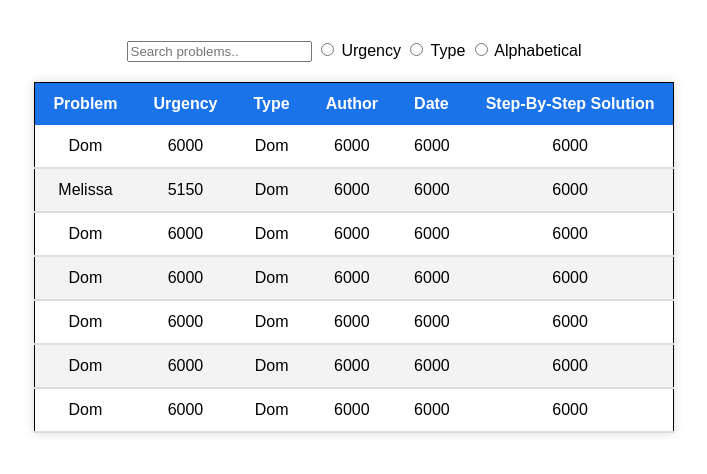
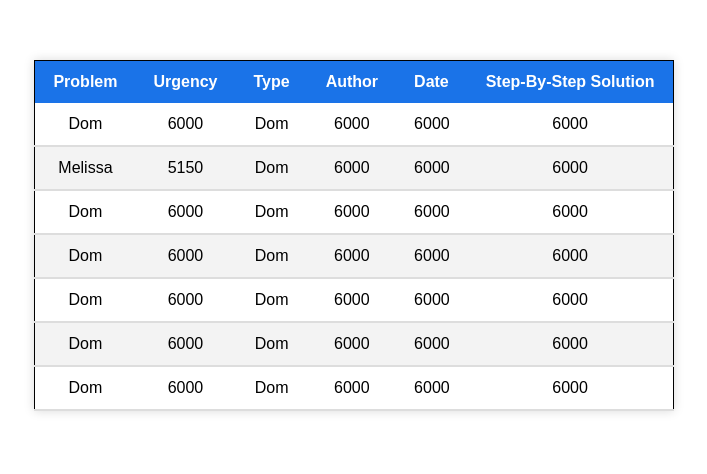
Before and after one commit to miles-phillips0/Amdocs-Hackathon-2022, a Flask app: page / in a window 1280 px wide. Shown: the part 80-554 px from the top of the page, without its empty margins (286-993 px from the left). Run offline with Flask 2, Linux system fonts and the light colour scheme.

Commit message:
Remove Radio Buttons and Search Bar

```diff
--- a/style.css
+++ b/style.css
@@ -64,6 +64,7 @@ body {
 }
 
 #table {
+    margin-top: 40px;
     display: flex;
     justify-content: center;
     align-items: center;
--- a/templates/index.html
+++ b/templates/index.html
@@ -17,7 +17,7 @@
         </div>
     </div>
     </header>
-    <div id="filters">
+    <!-- <div id="filters">
         <input type="search" placeholder="Search problems..">
         <input id="urgency" type="radio">
         <label for="urgency">Urgency</label>
@@ -25,7 +25,7 @@
         <label for="type">Type</label>
         <input id="alphabetical" type="radio">
         <label for="alphabetical">Alphabetical</label>
-    </div>
+    </div> -->
     <div id="table">
         <table class="table">
             <thead>
```
